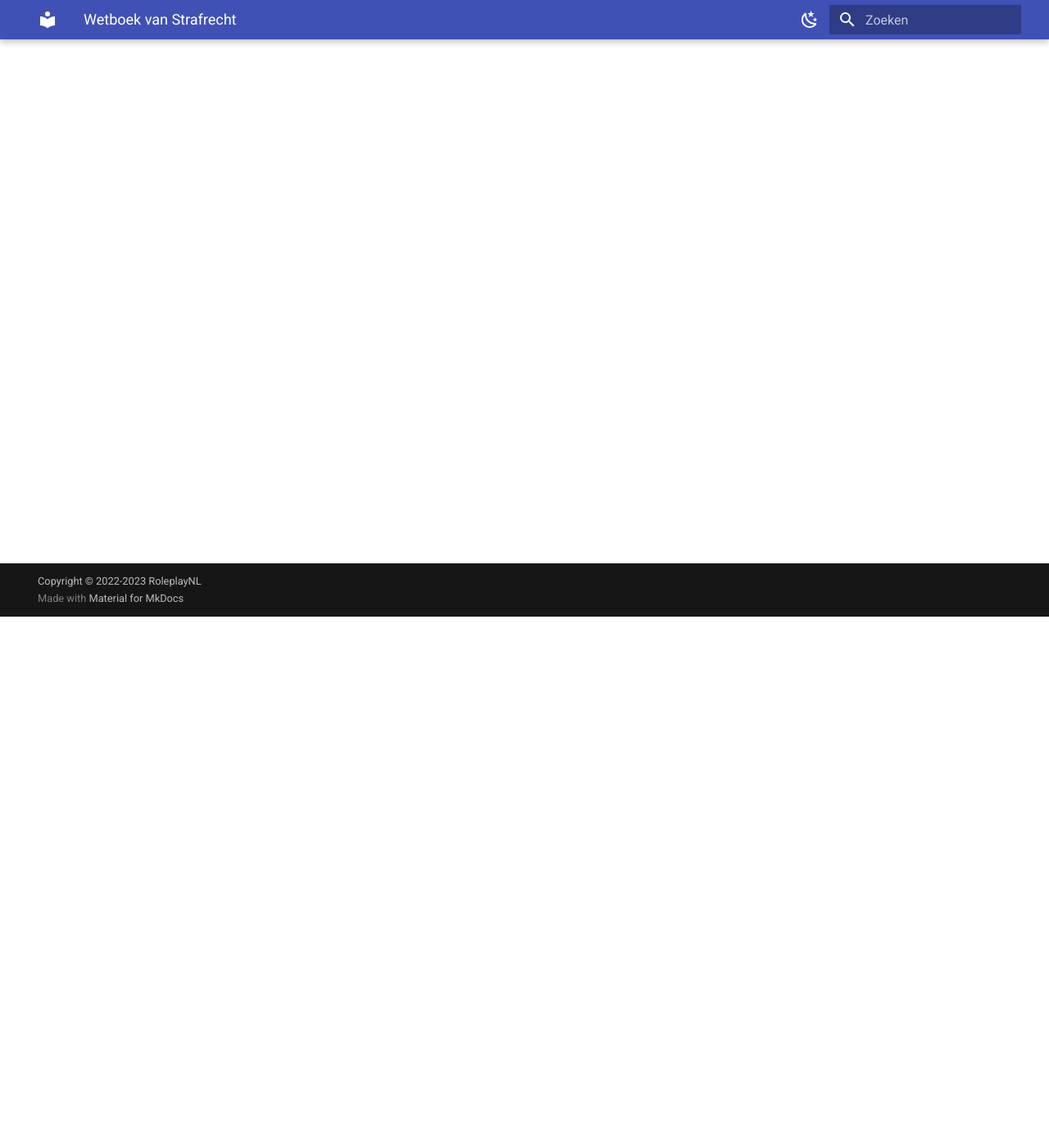
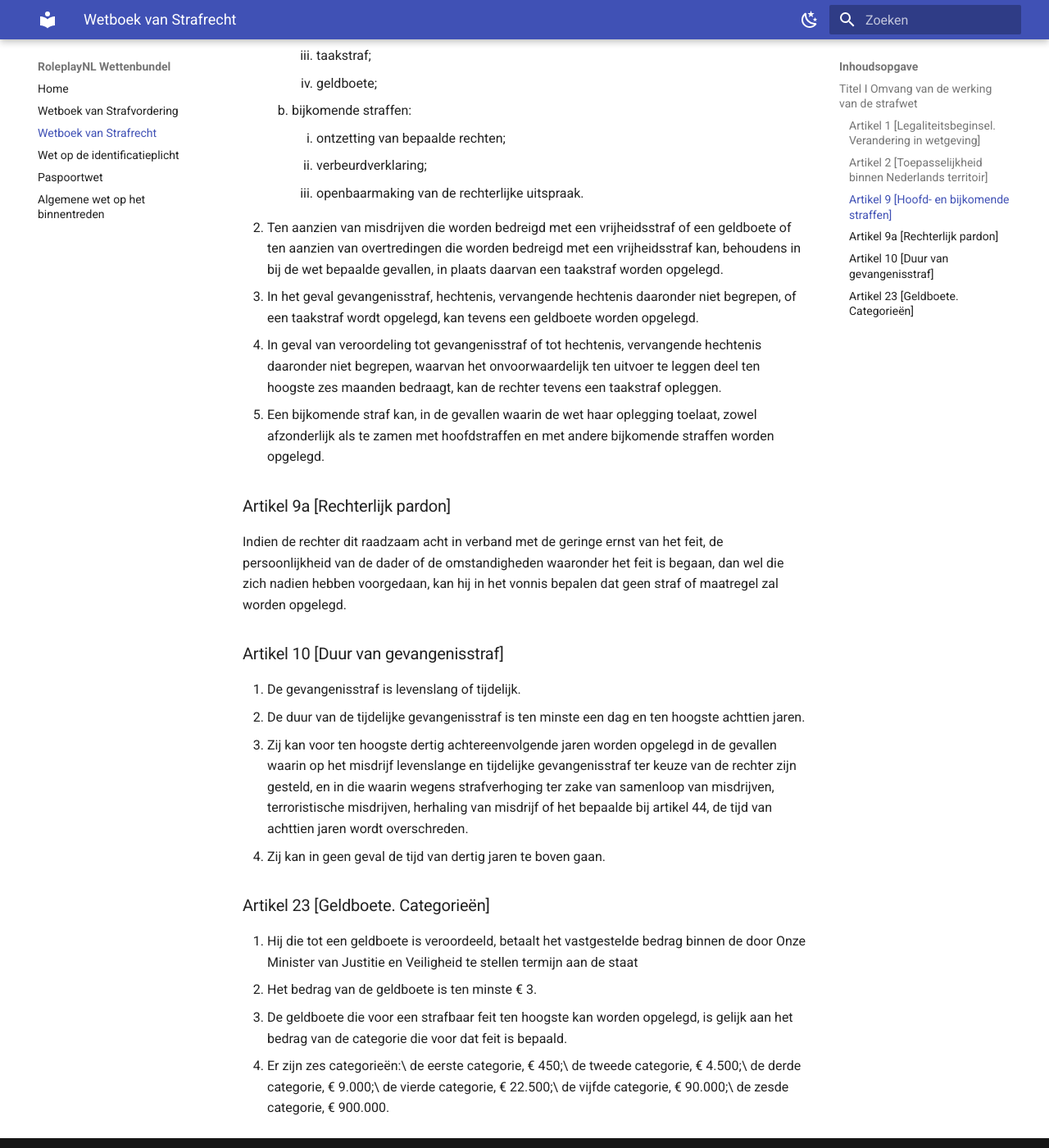
Before and after one commit to EnriqueFernandez20/FutureRP-Wettenbundel, an MkDocs documentation site: the page built from docs/wetboek-van-strafrecht.md, in a window 1280 px wide and 1400 px high, scrolled down 648 px. Shown: the whole window at 82% size. Built offline with MkDocs 1.6.1 and Material for MkDocs 9.7.7, drawn with Linux system fonts in a browser that asks for light colours; some of the changed text lies outside the part shown.

Commit message:
Basis WvSr

```diff
--- a/docs/wetboek-van-strafrecht.md
+++ b/docs/wetboek-van-strafrecht.md
@@ -1 +1,45 @@
 # Wetboek van Strafrecht
+## Titel I Omvang van de werking van de strafwet
+### Artikel 1 [Legaliteitsbeginsel. Verandering in wetgeving]
+1. Geen feit is strafbaar dan uit kracht van een daaraan voorafgegane wettelijke strafbepaling
+2. Bij verandering in de wetgeving na het tijdstip waarop het feit begaan is, worden de voor de verdachte gunstigste bepalingen toegepast.
+
+### Artikel 2 [Toepasselijkheid binnen Nederlands territoir]
+De Nederlandse strafwet is toepasselijk op ieder die zich in Nederland aan enig strafbaar feit schuldig maakt.
+
+### Artikel 9 [Hoofd- en bijkomende straffen]
+1. De straffen zijn:
+    1. hoofdstraffen:
+        1. gevangenisstraf;
+        2. hechtenis;
+        3. taakstraf;
+        4. geldboete;
+    2. bijkomende straffen:
+        1. ontzetting van bepaalde rechten;
+        2. verbeurdverklaring;
+        3. openbaarmaking van de rechterlijke uitspraak.
+2. Ten aanzien van misdrijven die worden bedreigd met een vrijheidsstraf of een geldboete of ten aanzien van overtredingen die worden bedreigd met een vrijheidsstraf kan, behoudens in bij de wet bepaalde gevallen, in plaats daarvan een taakstraf worden opgelegd.
+3. In het geval gevangenisstraf, hechtenis, vervangende hechtenis daaronder niet begrepen, of een taakstraf wordt opgelegd, kan tevens een geldboete worden opgelegd.
+4. In geval van veroordeling tot gevangenisstraf of tot hechtenis, vervangende hechtenis daaronder niet begrepen, waarvan het onvoorwaardelijk ten uitvoer te leggen deel ten hoogste zes maanden bedraagt, kan de rechter tevens een taakstraf opleggen.
+5. Een bijkomende straf kan, in de gevallen waarin de wet haar oplegging toelaat, zowel afzonderlijk als te zamen met hoofdstraffen en met andere bijkomende straffen worden opgelegd.
+
+### Artikel 9a [Rechterlijk pardon]
+Indien de rechter dit raadzaam acht in verband met de geringe ernst van het feit, de persoonlijkheid van de dader of de omstandigheden waaronder het feit is begaan, dan wel die zich nadien hebben voorgedaan, kan hij in het vonnis bepalen dat geen straf of maatregel zal worden opgelegd.
+
+### Artikel 10 [Duur van gevangenisstraf]
+1. De gevangenisstraf is levenslang of tijdelijk.
+2. De duur van de tijdelijke gevangenisstraf is ten minste een dag en ten hoogste achttien jaren.
+3. Zij kan voor ten hoogste dertig achtereenvolgende jaren worden opgelegd in de gevallen waarin op het misdrijf levenslange en tijdelijke gevangenisstraf ter keuze van de rechter zijn gesteld, en in die waarin wegens strafverhoging ter zake van samenloop van misdrijven, terroristische misdrijven, herhaling van misdrijf of het bepaalde bij artikel 44, de tijd van achttien jaren wordt overschreden.
+4. Zij kan in geen geval de tijd van dertig jaren te boven gaan.
+
+### Artikel 23 [Geldboete. Categorieën]
+1. Hij die tot een geldboete is veroordeeld, betaalt het vastgestelde bedrag binnen de door Onze Minister van Justitie en Veiligheid te stellen termijn aan de staat
+2. Het bedrag van de geldboete is ten minste € 3.
+3. De geldboete die voor een strafbaar feit ten hoogste kan worden opgelegd, is gelijk aan het bedrag van de categorie die voor dat feit is bepaald.
+4. Er zijn zes categorieën:\
+de eerste categorie, € 450;\
+de tweede categorie, € 4.500;\
+de derde categorie, € 9.000;\
+de vierde categorie, € 22.500;\
+de vijfde categorie, € 90.000;\
+de zesde categorie, € 900.000.
```
Also changed, not shown: docs/index.md (+1 -1 lines), docs/wetboek-van-strafvordering.md (+4 -4 lines).
